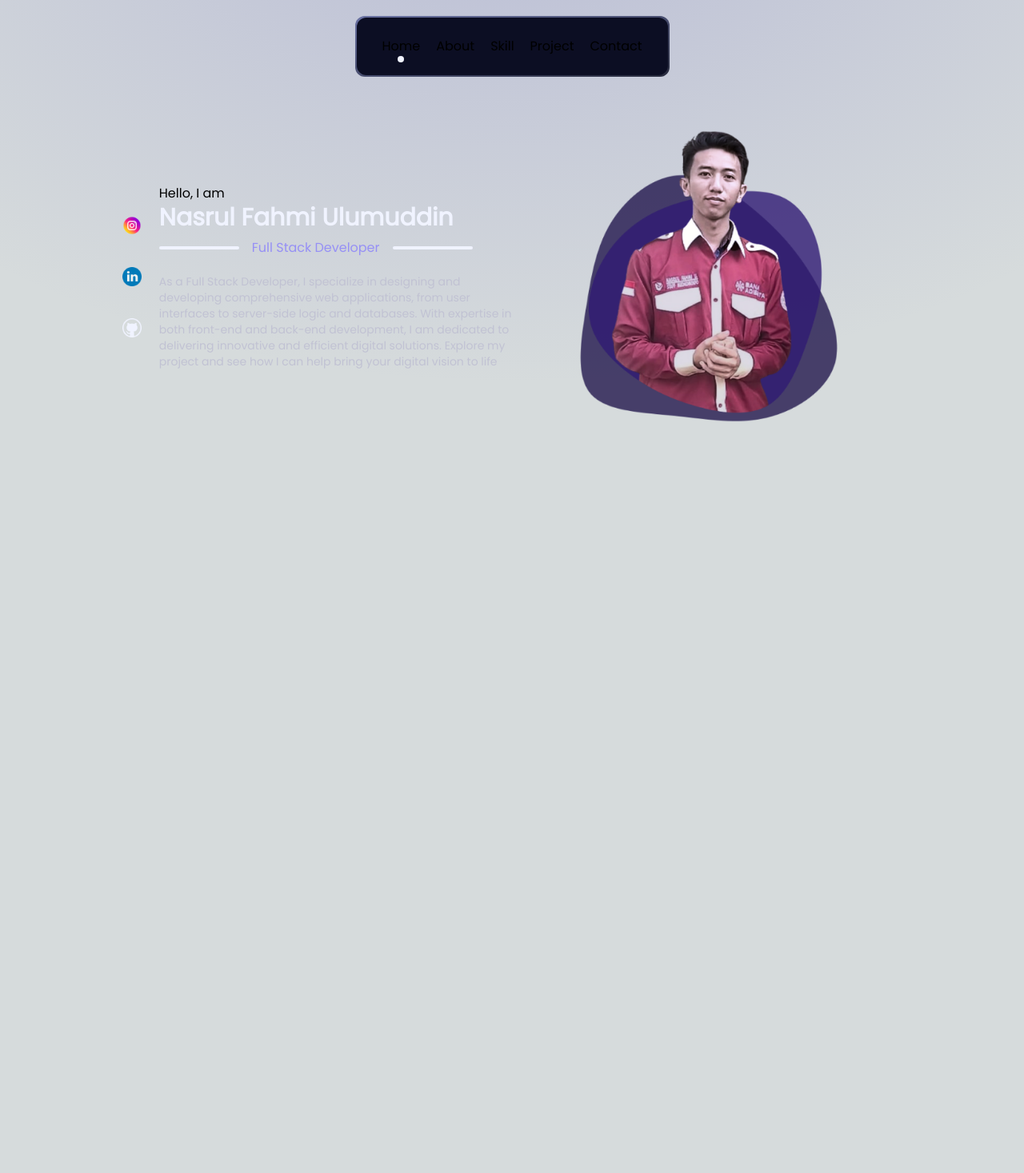
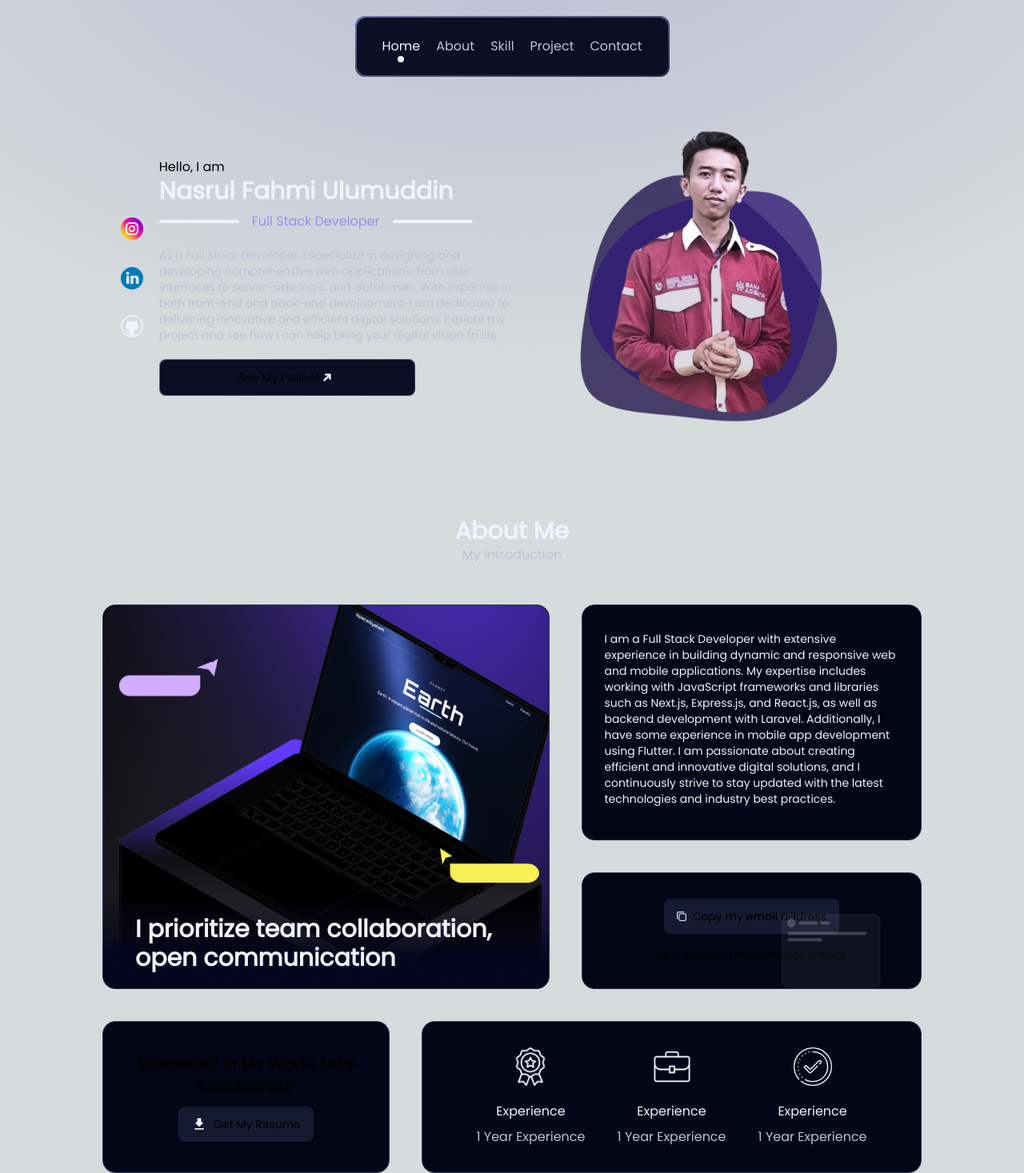
Before and after one commit to NasFahmi/portofolio, a Next.js app: page / in a window 1280 px wide. Shown: the whole page at 80% size. Before the commit the page ends 800 px from the top, so only its background shows below. Built offline with nearby package versions, Linux system fonts and the light colour scheme.

Commit message:
add hero & about

```diff
--- a/app/page.tsx
+++ b/app/page.tsx
@@ -1,4 +1,4 @@
-
+import About from "@/components/About";
 import Hero from "@/components/Hero";
 import Navbar from "@/components/Navbar";
 export default function Home() {
@@ -8,6 +8,7 @@ export default function Home() {
         <div className="max-w-screen-lg mx-auto">
           <Navbar />
           <Hero />
+          <About />
         </div>
       </div>
     </main>
--- /dev/null
+++ b/components/About.tsx
@@ -0,0 +1,98 @@
+import { dataAbout } from "@/data/about";
+import imageCard from "@/public/image_card.png";
+import imageSectionInput from "@/public/image_section_input.png";
+import icCopy from "@/public/ic_copy.png";
+import Image from "next/image";
+import imageDownload from "@/public/ic_download.png";
+import icExperience from "@/public/ic_badge.png";
+import icProject from "@/public/ic_briftcase.png";
+import icProgress from "@/public/ic_progress.png";
+export default function About() {
+  return (
+    <div className="mt-[100px] mb-[100px]">
+      <h1 className="text-3xl font-semibold text-center text-text-primary">
+        {dataAbout.title}
+      </h1>
+      <h1 className="text-center text-text-secoundary">{dataAbout.subtitle}</h1>
+      <div className="mt-[50px]">
+        <div className="grid grid-cols-16 gap-10 grid-rows-[50px_minmax(25px,_1fr)_100px] ">
+          <div className="relative col-span-9 overflow-hidden border row-span-7 border-stroke-btn bg-bg-primary rounded-2xl">
+            <div className="absolute inset-0 z-10 flex items-end justify-start px-10 py-5 font-semibold">
+              <p className="text-3xl text-text-primary ">
+                {dataAbout.card.card_team}
+              </p>
+            </div>
+            <Image
+              src={imageCard}
+              alt=""
+              layout="fill"
+              objectFit="cover"
+              className="rounded-2xl"
+            />
+          </div>
+          <div className="h-full col-span-7 row-span-4 py-8 border min-h-10 px-7 bg-bg-primary border-stroke-btn rounded-2xl">
+            <p className="text-sm text-text-primary ">
+              {dataAbout.card.card_introduction}
+            </p>
+          </div>
+          <div className="relative flex items-center justify-center h-full col-span-7 row-span-3 py-8 border px-7 min-h-10 bg-bg-primary border-stroke-btn rounded-2xl">
+            <Image
+              src={imageSectionInput}
+              alt=""
+              className="absolute bottom-0 w-36 right-10"
+            />
+            <div className="flex flex-col items-center justify-center gap-2">
+              <div className="flex items-center justify-center gap-2 p-4 py-3 duration-300 ease-in-out rounded-lg cursor-pointer w-fit bg-btn-secoundary hover:bg-btn-secoundary-hover">
+                <Image src={icCopy} alt="" className="w-3" />
+                <p className="text-sm">
+                  {dataAbout.card.card_project.cta_email}
+                </p>
+              </div>
+              <p className="mt-2 text-sm font-medium">
+                {dataAbout.card.card_project.card_project_heading}
+              </p>
+            </div>
+          </div>
+          <div className="flex flex-col items-center justify-center col-span-6 row-span-2 py-8 border min-h-10 px-7 bg-bg-primary border-stroke-btn rounded-2xl">
+            <h1 className="mb-3 text-xl font-semibold text-center">
+              {dataAbout.card.card_resume.title}
+            </h1>
+            <div className="flex items-center justify-center gap-2 p-4 py-3 duration-300 ease-in-out rounded-lg cursor-pointer w-fit bg-btn-secoundary hover:bg-btn-secoundary-hover">
+              <Image src={imageDownload} alt="" className="w-5" />
+              <p className="text-sm">{dataAbout.card.card_resume.cta_resume}</p>
+            </div>
+          </div>
+          <div className="flex items-center justify-center col-span-10 row-span-2 gap-10 py-8 border min-h-10 px-7 bg-bg-primary border-stroke-btn rounded-2xl">
+            <div className="flex flex-col items-center justify-center ">
+              <Image src={icExperience} alt="" className="w-12 h-auto mb-5" />
+              <h1 className="mb-2 text-text-primary">
+                {dataAbout.card.card_experience.section_experience.title}
+              </h1>
+              <p className="text-text-secoundary">
+                {dataAbout.card.card_experience.section_experience.subtitle}
+              </p>
+            </div>
+            <div className="flex flex-col items-center justify-center ">
+              <Image src={icProject} alt="" className="w-12 h-auto mb-5" />
+              <h1 className="mb-2 text-text-primary">
+                {dataAbout.card.card_experience.section_experience.title}
+              </h1>
+              <p className="text-text-secoundary">
+                {dataAbout.card.card_experience.section_experience.subtitle}
+              </p>
+            </div>
+            <div className="flex flex-col items-center justify-center ">
+              <Image src={icProgress} alt="" className="w-12 h-auto mb-5" />
+              <h1 className="mb-2 text-text-primary">
+                {dataAbout.card.card_experience.section_experience.title}
+              </h1>
+              <p className="text-text-secoundary">
+                {dataAbout.card.card_experience.section_experience.subtitle}
+              </p>
+            </div>
+          </div>
+        </div>
+      </div>
+    </div>
+  );
+}
--- a/components/Hero.tsx
+++ b/components/Hero.tsx
@@ -1,57 +1,97 @@
-import { dataHero } from '@/data/hero';
-import imagePerson from '@/public/image_person.png';
+import { dataHero } from "@/data/hero";
+import imagePerson from "@/public/image_person.png";
 import iconInstagram from "@/public/ic_instagram.png";
 import iconLingkedin from "@/public/ic_linkedin.png";
 import iconGithub from "@/public/ic_github.png";
+import iconArrowUp from "@/public/ic_arrow_up.png";
 import Image from "next/image";
-import Link from 'next/link';
+import Link from "next/link";
 export default function Hero() {
   return (
     <div className="mt-[50px] px-5">
       <div className="flex flex-col md:flex-row-reverse justify-center items-center">
         <div className="flex flex-1 justify-center items-center">
-                    <div className="absolute left-4 flex flex-col justify-center items-center gap-10
-                    md:hidden">
-                        <Link href={dataHero.social_media.instagram} className="flex flex-col items-center justify-center">
+          <div
+            className="absolute left-4 flex flex-col justify-center items-center gap-10
+                    md:hidden"
+          >
+            <Link
+              href={dataHero.social_media.instagram}
+              className="flex flex-col items-center justify-center"
+            >
               <Image src={iconInstagram} alt="person" className="h-auto w-11" />
             </Link>
-                        <Link href={dataHero.social_media.linkedin} className="flex flex-col items-center justify-center">
+            <Link
+              href={dataHero.social_media.linkedin}
+              className="flex flex-col items-center justify-center"
+            >
               <Image src={iconLingkedin} alt="person" className="h-auto w-10" />
             </Link>
-                        <Link href={dataHero.social_media.github} className="flex flex-col items-center justify-center">
+            <Link
+              href={dataHero.social_media.github}
+              className="flex flex-col items-center justify-center"
+            >
               <Image src={iconGithub} alt="person" className="h-auto w-10" />
             </Link>
           </div>
           <Image src={imagePerson} alt="person" className="h-auto w-[400px] " />
         </div>
-                <div className="flex-1 grid grid-cols-10 gap-4 justify-center items-center">
-                    <div className="left-4 col-span-1 flex flex-col justify-center items-center gap-10 hidden
-                    md:flex">
-                        <Link href={dataHero.social_media.instagram} className="flex flex-col items-center justify-center">
-                            <Image src={iconInstagram} alt="person" className="h-auto w-6" />
+        <div className="flex-1 md:grid md:grid-cols-10 md:gap-4 justify-center items-center">
+          <div
+            className="left-4 md:col-span-1 flex flex-col justify-center items-center gap-8 hidden
+                    md:flex"
+          >
+            <Link
+              href={dataHero.social_media.instagram}
+              className="flex flex-col items-center justify-center"
+            >
+              <Image src={iconInstagram} alt="person" className="h-auto w-8" />
             </Link>
-                        <Link href={dataHero.social_media.linkedin} className="flex flex-col items-center justify-center">
-                            <Image src={iconLingkedin} alt="person" className="h-auto w-6" />
+            <Link
+              href={dataHero.social_media.linkedin}
+              className="flex flex-col items-center justify-center"
+            >
+              <Image src={iconLingkedin} alt="person" className="h-auto w-7" />
             </Link>
-                        <Link href={dataHero.social_media.github} className="flex flex-col items-center justify-center">
-                            <Image src={iconGithub} alt="person" className="h-auto w-6" />
+            <Link
+              href={dataHero.social_media.github}
+              className="flex flex-col items-center justify-center"
+            >
+              <Image src={iconGithub} alt="person" className="h-auto w-7" />
             </Link>
           </div>
-                    <div className="col-span-9">
-                        <h1 className='text-center md:text-left'>Hello, I am</h1>
-                        <h1 className="text-2xl text-text-primary font-bold text-center md:text-left md:text-3xl">{dataHero.title}</h1>
+          <div className="md:col-span-9">
+            <h1 className="text-center md:text-left">Hello, I am</h1>
+            <h1 className="text-2xl text-text-primary font-bold text-center md:text-left md:text-3xl">
+              {dataHero.title}
+            </h1>
             <div className="flex justify-center items-center gap-4 mt-2 md:justify-start">
               <div className="w-[100px] h-1 rounded-full bg-text-primary"></div>
-                            <p className="text-center text-[#9690F5] text-nowrap">{dataHero.jobs}</p>
+              <p className="text-center text-[#9690F5] text-nowrap">
+                {dataHero.jobs}
+              </p>
               <div className="w-[100px] h-1 rounded-full bg-text-primary"></div>
             </div>
             <div className="mt-5">
-                            <p className='text-sm text-text-secoundary '>{dataHero.description}</p>
+              <p className="text-sm text-text-secoundary ">
+                {dataHero.description}
+              </p>
+            </div>
+            <Link href={"#project"}>
+              <div className=" w-full px-[1px] py-[1px] bg-gradient-to-br from-gradient-btn-light to-gradient-btn-dark border-1 rounded-lg mt-5 md:max-w-80">
+                <div className="py-3 w-full bg-btn-primary rounded-lg flex justify-center items-center md:max-w-80 hover:bg-btn-primary-hover duration-300 ease-in-out">
+                  <p className="text-sm">{dataHero.cta_project}</p>
+                  <Image
+                    src={iconArrowUp}
+                    alt="arrowUp"
+                    className="w-5 h-auto"
+                  />
+                </div>
+              </div>
+            </Link>
           </div>
         </div>
       </div>
-
     </div>
-        </div>
-    )
-};
+  );
+}
--- a/components/Navbar.tsx
+++ b/components/Navbar.tsx
@@ -1,4 +1,4 @@
-'use client'
+"use client";
 import { useState } from "react";
 import { dataNavbar } from "@/data/navbar";
 import Link from "next/link";
@@ -21,7 +21,15 @@ export default function Navbar() {
                   onClick={() => setActiveMenu(index)}
                 >
                   <Link href={`#${item}`}>
+                    <p
+                      className={` ${
+                        activeMenu === index
+                          ? "text-text-primary"
+                          : "text-text-secoundary"
+                      }`}
+                    >
                       {item}
+                    </p>
                   </Link>
                   {/* Hanya tampilkan lingkaran jika menu ini aktif */}
                   {activeMenu === index && (
--- a/data/about.tsx
+++ b/data/about.tsx
@@ -1,30 +1,31 @@
-const dataAbout :object ={
-    'title':'About Me',
-    'subtitle':"My Introduction",
-    'card':{
-        'card_team':"I prioritize team collaboration, open communication ",
-        'card_introduction':'I am a Full Stack Developer with extensive experience in building dynamic and responsive web and mobile applications. My expertise includes working with JavaScript frameworks and libraries such as Next.js, Express.js, and React.js, as well as backend development with Laravel. Additionally, I have some experience in mobile app development using Flutter. I am passionate about creating efficient and innovative digital solutions, and I continuously strive to stay updated with the latest technologies and industry best practices.',
-        'card_project':{
-            'cta_email':'Copy my email address',
-            'card_project_heading':'Iam Ready to Internship or Project',
-        },
-        'card_resume':{
-            'title':"Interested in My Work? Let's Collaborate",
-            'cta_resume' :'Get My Resume',
-        },
-        'card_experience':{
-            'section_experience':{
-                'title':'Experience',
-                'subtitle':'1 Year Experience',
-            },
-            'section_project':{
-                'title':'Project',
-                'subtitle':'16+ Project',
-            },
-            'section_project_complete':{
-                'title':'Project Complete',
-                'subtitle':'10+ Project Complete',
-            },
-        }
-    }
-}
+export const dataAbout = {
+  title: "About Me",
+  subtitle: "My Introduction",
+  card: {
+    card_team: "I prioritize team collaboration, open communication ",
+    card_introduction:
+      "I am a Full Stack Developer with extensive experience in building dynamic and responsive web and mobile applications. My expertise includes working with JavaScript frameworks and libraries such as Next.js, Express.js, and React.js, as well as backend development with Laravel. Additionally, I have some experience in mobile app development using Flutter. I am passionate about creating efficient and innovative digital solutions, and I continuously strive to stay updated with the latest technologies and industry best practices.",
+    card_project: {
+      cta_email: "Copy my email address",
+      card_project_heading: "Iam Ready to Internship or Project",
+    },
+    card_resume: {
+      title: "Interested in My Work? Let's Collaborate",
+      cta_resume: "Get My Resume",
+    },
+    card_experience: {
+      section_experience: {
+        title: "Experience",
+        subtitle: "1 Year Experience",
+      },
+      section_project: {
+        title: "Project",
+        subtitle: "16+ Project",
+      },
+      section_project_complete: {
+        title: "Project Complete",
+        subtitle: "10+ Project Complete",
+      },
+    },
+  },
+};
--- a/tailwind.config.ts
+++ b/tailwind.config.ts
@@ -7,12 +7,15 @@ const config: Config = {
     "./app/**/*.{js,ts,jsx,tsx,mdx}",
   ],
   theme: {
-    colors:{
+    colors: {
       transparent: 'transparent',
       current: 'currentColor',
       'bg-primary': '#020617',
       'highlight-job': '#7363EF',
       'btn-primary': '#0C0E23',
+      'btn-primary-hover': '#0A0B1C',
+      'btn-secoundary': '#161A31',
+      'btn-secoundary-hover': '#121527',
       'text-primary': '#F0F3FF',
       'text-secoundary': '#C1C2D3',
       'stroke-btn': '#313555',
@@ -27,6 +30,13 @@ const config: Config = {
         "gradient-conic":
           "conic-gradient(from 180deg at 50% 50%, var(--tw-gradient-stops))",
       },
+      gridTemplateColumns: {
+        // Simple 16 column grid
+        '16': 'repeat(16, minmax(0, 1fr))',
+      },
+      gridTemplateRows: {
+        '16': 'repeat(16, minmax(0, 1fr))',
+      }
     },
   },
   plugins: [],
```
Also changed, not shown: public/image_section_input.png (added). Lines whose indentation alone changed are shown as unchanged.
